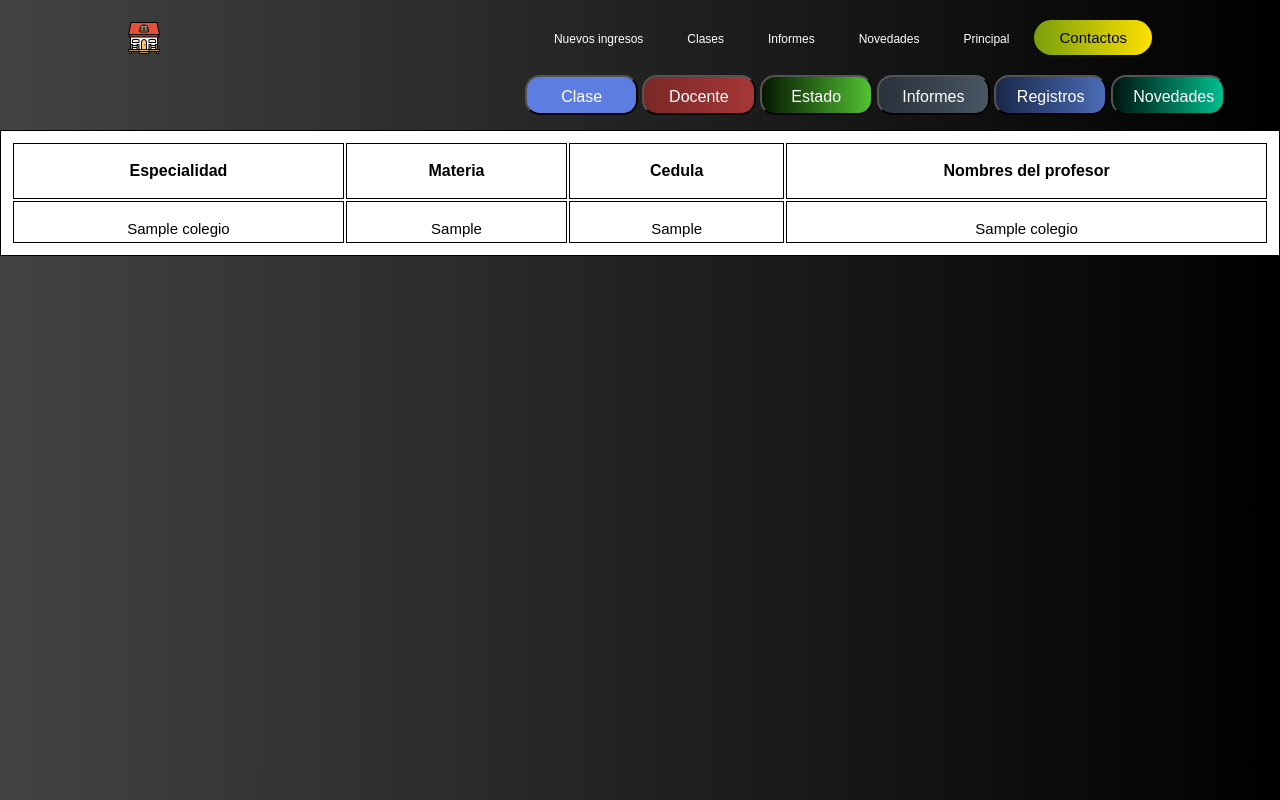
After one commit to Arturo0911/Cloud, a PHP site: page /navigation/clases.html in a window 1280 px wide. The commit adds this page. Run offline with PHP 8.4, Linux system fonts and the light colour scheme; tables that the repository leaves empty or names only in its code hold one stand-in row (values such as "Sample post"); data that the repository does not hold is empty.

Commit message:
se agrego nuevos archivos

```diff
--- /dev/null
+++ b/js/class/class.js
@@ -0,0 +1,60 @@
+$(document).ready(function() {
+
+
+    let ButtonAdd = document.getElementById('ButonAddClass'),
+        ButtonClose = document.getElementById('ButonCloseClass'),
+        ButtonCacnel = document.getElementById('BtnClose'),
+        DivFather = document.getElementById('form_clases_father'),
+        DivSon = document.getElementById('form_clases_child');
+
+    ButtonAdd.addEventListener('click', function() {
+        DivFather.classList.add('visible');
+        DivSon.classList.add('visible');
+    });
+
+    ButtonClose.addEventListener('click', function() {
+        DivFather.classList.remove('visible');
+        DivSon.classList.remove('visible');
+    });
+
+    ButtonCacnel.addEventListener('click', function() {
+        DivFather.classList.remove('visible');
+        DivSon.classList.remove('visible');
+    });
+
+    function Fetch_docentes_clases() {
+        $.get('../php/backend/clases/getclases.php', function(response) {
+            //console.log(response);
+            const ClasesData = JSON.parse(response);
+            let templates = '';
+            console.log(ClasesData);
+            ClasesData.forEach(element => {
+                templates += `
+                <tr>
+                    <td>${element.nombre_materia}</td>
+                    <td>${element.grupo_especialidad}</td>
+                    <td>${element.director_cedula}</td>
+                    <td>${element.director_nombre}</td>
+                </tr>
+                `
+            });
+            $('#Clases').html(templates);
+            /*let ClasesData = JSON.parse(response);
+            let templates = '';
+            ClasesData.forEach(element => {
+                templates += `
+                <tr>
+                    <td>${element.nombre_materia}</td>
+                    <td>${element.grupo_especialidad}</td>
+                    <td>${element.director_cedula}</td>
+                    <td>${element.director_nombre}</td>
+                </tr>
+                `
+                $('#Clases').html(templates);
+            });*/
+
+        });
+    }
+
+    Fetch_docentes_clases();
+});
--- a/mainpage.html
+++ b/mainpage.html
@@ -23,7 +23,7 @@
         <nav id="Capaefectos">
             <ul class="nav__links">
                 <li><a href="#" id="ocultar">Nuevos ingresos</a></li>
-                <li><a href="#" id="cargando">Clases</a></li>
+                <li><a href="navigation/clases.html" id="BtnClases">Clases</a></li>
                 <li><a href="navigation/informe.html">Informes</a></li>
                 <li><a href="#">Novedades</a></li>
                 <li><a href="#">Principal</a></li>
@@ -31,8 +31,6 @@
         </nav>
         <a class="cta" id="mostrar" href="#"><button type="submit" onclick="location.href='index.html'">Log out</button></a>
     </header>
-
-    <!--<button type="button" id="Appear"> Aparecer </button>-->
     <form action="">
         <div class="container">
             <div class="row">
@@ -49,7 +47,7 @@
                                     <img src="statics/images/student.png">
                                     <!--<button class="button-danger">Modificar</button>-->
 
-                                    <button class="button-view" type="button" value="Ver" onclick="location.href='navigation/new_user.php'">Ver</button>
+                                    <button class="button-view" type="button" value="Ver">Ver</button>
                                 </td>
                                 <td>
                                     <img src="statics/images/organization.png">
--- a/navigation/New_user.php
+++ b/navigation/New_user.php
@@ -1,7 +1,7 @@
 <?php include('includes/header.php');?>
 <form action="process/save_data_alumno.php" method="POST" enctype="multipart/form-data">
 
-    <div class="container-ingresos">
+    <!--<div class="container-ingresos">
         <label >Cedula</label>
         <input type="text" required  name="cedula" placeholder="cedula..">
 
@@ -81,7 +81,7 @@
 
 
         <input type="submit" value="Submit" name="Guardar">
-    </div>
+    </div>-->
 
 </form>
 <?php include('includes/footer.php'); ?>
--- /dev/null
+++ b/navigation/clases.html
@@ -0,0 +1,90 @@
+<html lang="en">
+
+<head>
+    <meta charset="UTF-8">
+    <meta name="viewport" content="width=device-width, initial-scale=1.0">
+    <link href="../statics/css/style.css" rel="stylesheet">
+    <link href="../statics/css/new_inserts.css" rel="stylesheet">
+    <link rel="shortcut icon" href="../statics/images/home.png">
+    <link rel="stylesheet" href="../statics/css/informe.css">
+    <link rel="stylesheet" href="../statics/css/div.css">
+
+
+    <!--Aqui referenciamos el archivo de css calss.css para el diseño de las tablas-->
+    <link rel="stylesheet" href="../statics/css/class.css">
+    <script type="text/javascript" src="../js/lib/jquery-3.4.1.js"></script>
+    <script src="../js/login.js"></script>
+    <script src="../js/main.js"></script>
+
+    <title>SEA</title>
+</head>
+
+<body>
+
+    <header class="Header_class">
+        <img class="logo" src="../statics/images/home.png" alt="logo">
+        <ul class="nav__session" id="container">
+        </ul>
+        <nav id="Capaefectos">
+            <ul class="nav__links">
+                <li><a href="#" id="ocultar">Nuevos ingresos</a></li>
+                <li><a href="#" id="cargando">Clases</a></li>
+                <li><a href="informe.html">Informes</a></li>
+                <li><a href="#">Novedades</a></li>
+                <li><a href="../mainpage.html">Principal</a></li>
+            </ul>
+        </nav>
+        <a class="cta" id="mostrar" href="#"><button>Contactos</button></a>
+    </header>
+
+    <div class="container_clases_father">
+        <div>
+            <div class="containers_inputs">
+                <input type="button" id="ButonAddClass" class="ButonAddClass" value="Clase">
+                <input type="button" id="ButonCloseClass" class="ButonCloseClass" value="Docente">
+                <input type="button" id="ButonAddClass" class="ButonEstadoClass" value="Estado">
+                <input type="button" id="ButonCloseClass" class="ButonInformesClass" value="Informes">
+                <input type="button" id="ButonAddClass" class="ButonRegistrosClass" value="Registros">
+                <input type="button" id="ButonCloseClass" class="ButonNovedadesClass" value="Novedades">
+            </div>
+
+            <table class="Tables_Class">
+                <thead>
+                    <th>Especialidad</th>
+                    <th>Materia</th>
+                    <th>Cedula</th>
+                    <th>Nombres del profesor</th>
+                </thead>
+                <tbody id="Clases">
+
+                </tbody>
+            </table>
+            <form>
+
+            </form>
+        </div>
+    </div>
+
+
+    <div class="form_clases_father" id="form_clases_father">
+        <div class="form_clases_child" id="form_clases_child">
+            <form id="FormAddClases">
+                <div class="form_inputs" id="form_inputs">
+                    <input type="text" id="especialidad" placeholder="Especialidad">
+                    <input type="text" id="materia" placeholder="Materia">
+                    <select id="cedula">
+                        <option></option>
+                    </select>
+                    <input type="text" disabled id="Nombres" placeholder="Nombres del docente">
+                </div>
+                <button class="BtnSubmit" id="BtnSubmit" type="submit">Agregar</button>
+                <button class="BtnClose" id="BtnClose" type="button">Cerrar</button>
+            </form>
+
+        </div>
+    </div>
+
+    <script src="../js/class/class.js"></script>
+</body>
+
+</html>
--- /dev/null
+++ b/php/backend/clases/getclases.php
@@ -0,0 +1,19 @@
+<?php
+    include('../../connection/connection.php');
+    $query = "SELECT *FROM Asignaturas_colegio";
+
+    $success = mysqli_query($conn,$query);
+    $json = array();
+    while($rows = mysqli_fetch_array($success)){
+        $json[] = array(
+            'nombre_materia'=>$rows['nombre_materia'],
+            'grupo_especialidad'=>$rows['grupo_especialidad'],
+            'director_cedula'=>$rows['director_cedula'],
+            'director_nombre'=>$rows['director_nombre']
+        );
+    }
+    $jsonString = json_encode($json);
+    echo $jsonString;
+
+
+?>
--- /dev/null
+++ b/statics/css/class.css
@@ -0,0 +1,195 @@
+.containers_inputs {
+    padding-bottom: 15px;
+    padding-left: 525px;
+    margin: auto;
+    align-items: center;
+    justify-content: center;
+}
+
+.ButonAddClass {
+    border-radius: 15px;
+    width: 15%;
+    padding: 0px 20px;
+    height: 40px;
+    line-height: 40px;
+    color: #FFFFFF;
+    background: #5e7de3;
+    font-family: "Montserrat", sans-serif;
+    font-size: 16px;
+    cursor: pointer;
+    transition: 3s ease all;
+}
+
+.ButonCloseClass {
+    border-radius: 15px;
+    width: 15%;
+    padding: 0px 20px;
+    height: 40px;
+    line-height: 40px;
+    color: white;
+    background: #a73737;
+    background: -webkit-linear-gradient(to right, #7a2828, #a73737);
+    background: linear-gradient(to right, #7a2828, #a73737);
+    font-family: "Montserrat", sans-serif;
+    font-size: 16px;
+    cursor: pointer;
+    transition: 3s ease all;
+}
+
+.ButonEstadoClass {
+    border-radius: 15px;
+    width: 15%;
+    padding: 0px 20px;
+    height: 40px;
+    line-height: 40px;
+    color: white;
+    background: #52c234;
+    background: -webkit-linear-gradient(to right, #061700, #52c234);
+    background: linear-gradient(to right, #061700, #52c234);
+    font-family: "Montserrat", sans-serif;
+    font-size: 16px;
+    cursor: pointer;
+    transition: 3s ease all;
+}
+
+.ButonInformesClass {
+    border-radius: 15px;
+    width: 15%;
+    padding: 0px 20px;
+    height: 40px;
+    line-height: 40px;
+    color: white;
+    background: #485563;
+    background: -webkit-linear-gradient(to right, #29323c, #485563);
+    background: linear-gradient(to right, #29323c, #485563);
+    font-family: "Montserrat", sans-serif;
+    font-size: 16px;
+    cursor: pointer;
+    transition: 3s ease all;
+}
+
+.ButonRegistrosClass {
+    border-radius: 15px;
+    width: 15%;
+    padding: 0px 20px;
+    height: 40px;
+    line-height: 40px;
+    color: white;
+    background: #4b6cb7;
+    background: -webkit-linear-gradient(to right, #182848, #4b6cb7);
+    background: linear-gradient(to right, #182848, #4b6cb7);
+    font-family: "Montserrat", sans-serif;
+    font-size: 16px;
+    cursor: pointer;
+    transition: 3s ease all;
+}
+
+.ButonNovedadesClass {
+    border-radius: 15px;
+    width: 15%;
+    padding: 0px 20px;
+    height: 40px;
+    line-height: 40px;
+    color: white;
+    background: #00bf8f;
+    background: -webkit-linear-gradient(to right, #001510, #00bf8f);
+    background: linear-gradient(to right, #001510, #00bf8f);
+    font-family: "Montserrat", sans-serif;
+    font-size: 16px;
+    cursor: pointer;
+    transition: 3s ease all;
+}
+
+.Tables_Class {
+    width: 100%;
+    margin: auto;
+    background: white;
+    border: 1px solid black;
+}
+
+.Tables_Class th,
+td {
+    border: 1px solid black;
+}
+
+.form_clases_father {
+    background: rgba(0, 0, 0, .3);
+    bottom: 0;
+    right: 0;
+    left: 0;
+    top: 0;
+    position: fixed;
+    align-items: center;
+    display: flex;
+    justify-content: center;
+    visibility: hidden;
+}
+
+.form_clases_father.visible {
+    visibility: visible;
+}
+
+.form_clases_child {
+    background: #f8f8f8;
+    box-shadow: 0px 0px 5px 0px rgba(0, 0, 0, .3);
+    border-radius: 3px;
+    font-family: "Montserrat", sans-serif;
+    padding: 15px;
+    text-align: center;
+    width: 600px;
+    opacity: 0;
+}
+
+.form_clases_child.visible {
+    opacity: 1;
+}
+
+.form_clases_child form .form_inputs input {
+    width: 65%;
+    margin-bottom: 5px;
+    height: 25px;
+    line-height: 8px;
+    font-size: 12px;
+    border: 1px solid;
+    text-align: center;
+}
+
+.form_clases_child form .form_inputs select {
+    width: 65%;
+    margin-bottom: 5px;
+    height: 25px;
+    line-height: 8px;
+    font-size: 12px;
+    border: 1px solid;
+    text-align: center;
+}
+
+.form_clases_child form .BtnSubmit {
+    border-radius: 15px;
+    width: 25%;
+    padding: 0px 20px;
+    height: 40px;
+    line-height: 40px;
+    color: #FFFFFF;
+    background: #5e7de3;
+    font-family: "Montserrat", sans-serif;
+    font-size: 16px;
+    cursor: pointer;
+    transition: 3s ease all;
+}
+
+.form_clases_child form .BtnClose {
+    border-radius: 15px;
+    width: 25%;
+    padding: 0px 20px;
+    height: 40px;
+    line-height: 40px;
+    color: white;
+    background: #a73737;
+    background: -webkit-linear-gradient(to right, #7a2828, #a73737);
+    background: linear-gradient(to right, #7a2828, #a73737);
+    font-family: "Montserrat", sans-serif;
+    font-size: 16px;
+    cursor: pointer;
+    transition: 3s ease all;
+}
```
Also changed, not shown: php/backend/clases/addclases.php (added), php/backend/clases/updateclases.php (added).
